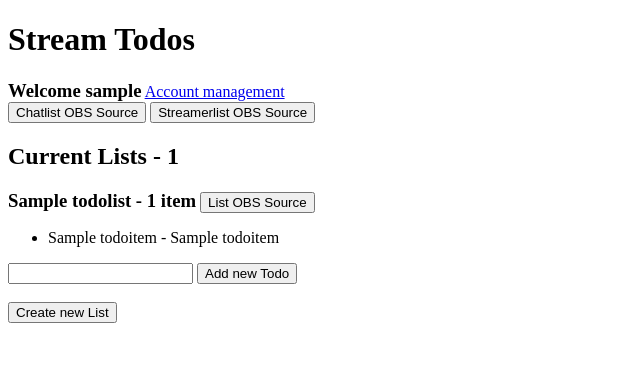
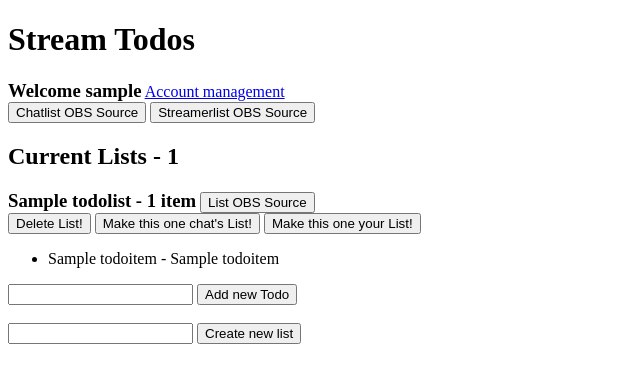
Before and after one commit to Jooannee/Stream-ToDos, a Django app: page /dashboard/ in a window 1280 px wide. Shown: the top 383 px of the page, without its empty margins (0-640 px from the left). Run offline with Django 5.2, Linux system fonts and the light colour scheme; a user stored in the database is signed in; tables that the repository leaves empty hold one stand-in row (values such as "Sample post").

Commit message:
More dashboard buttons!

```diff
--- a/todos/templates/todos/dashboard.html
+++ b/todos/templates/todos/dashboard.html
@@ -30,7 +30,22 @@
     <h2>Current Lists - {{ lists|length }}</h2>
     {% for tlist in lists %}
         <h3 style="display: inline;">{{tlist.name}} - {{tlist.items.all|length}} item{{tlist.items.all|pluralize}}</h3>
-        <button onclick="copyObsLink('{{tlist.name}}')">List OBS Source</button>
+        <button onclick="copyObsLink('{{tlist.name}}')">List OBS Source</button> <br>
+        <form action="{% url 'todos:deleteList' %}" method="post" style="display: inline;">
+            {% csrf_token %}
+            <input type="hidden" name="todo_list" value="{{tlist.name}}">
+            <button type="submit">Delete List!</button>
+        </form>
+        <form action="{% url 'todos:setChatList' %}" method="post" style="display: inline;">
+            {% csrf_token %}
+            <input type="hidden" name="todo_list" value="{{tlist.name}}">
+            <button type="submit">Make this one chat's List!</button>
+        </form>
+        <form action="{% url 'todos:setStreamerList' %}" method="post" style="display: inline;">
+            {% csrf_token %}
+            <input type="hidden" name="todo_list" value="{{tlist.name}}">
+            <button type="submit">Make this one your List!</button>
+        </form>
         <ul>
             {% for todo in tlist.items.all %}
                 <li>{{todo.creator_name}} - {{todo.title}}</li>
@@ -44,17 +59,11 @@
             <button type="submit">Add new Todo</button>
         </form> <br>
     {% endfor %}
-    <button command="show-modal" commandfor="list-create-dialog">Create new List</button>
 
-
-    <dialog id="list-create-dialog">
-        <form action="{% url 'todos:createList' %}" method="post">
-            {% csrf_token %}
-            <input type="text" name="title" id="title">
-            <label for="title">List Title</label>
-
-            <button type="submit">Create</button>
-        </form>
-    </dialog>
+    <form action="{% url 'todos:createList' %}" method="post">
+        {% csrf_token %}
+        <input type="text" name="title" id="title">
+        <button type="submit">Create new list</button>
+    </form>
 </body>
 </html>
--- a/todos/urls.py
+++ b/todos/urls.py
@@ -13,7 +13,10 @@ urlpatterns = [
     # POST URLs
     path('createProfile/', views.createProfile, name="createProfile"),
     path('list/create-list', views.createList, name="createList"),
+    path('list/delete-list', views.deleteList, name="deleteList"),
     path('list/<str:todo_list>/create-todo', views.createTodo, name="createTodo"),
+    path('list/set-chat-list', views.setChatList, name="setChatList"),
+    path('list/set-streamer-list', views.setStreamerList, name="setStreamerList"),
 
     # OBS Source
     path('embed/<uuid:user_id>/<str:todo_list>/', views.embed, name="embed")
--- a/todos/views.py
+++ b/todos/views.py
@@ -118,6 +118,41 @@ def createList(request):
 
 @login_required
 @require_POST
+def deleteList(request):
+    user = request.user
+    streamer = user.profile
+    todo_list = request.POST.get("todo_list", "")
+
+    tlist = TodoList.objects.get(streamer=streamer, name=todo_list)
+    tlist.delete()
+    return HttpResponseRedirect(reverse("todos:dashboard"))
+
+@login_required
+@require_POST
+def setChatList(request):
+    user = request.user
+    streamer = user.profile
+    todo_list = request.POST.get("todo_list", "")
+
+    tlist = TodoList.objects.get(streamer=streamer, name=todo_list)
+    streamer.active_chat_list = tlist
+    streamer.save()
+    return HttpResponseRedirect(reverse("todos:dashboard"))
+
+@login_required
+@require_POST
+def setStreamerList(request):
+    user = request.user
+    streamer = user.profile
+    todo_list = request.POST.get("todo_list", "")
+
+    tlist = TodoList.objects.get(streamer=streamer, name=todo_list)
+    streamer.active_streamer_list = tlist
+    streamer.save()
+    return HttpResponseRedirect(reverse("todos:dashboard"))
+
+@login_required
+@require_POST
 def createTodo(request, todo_list:str):
     user = request.user
     streamer = user.profile
```
